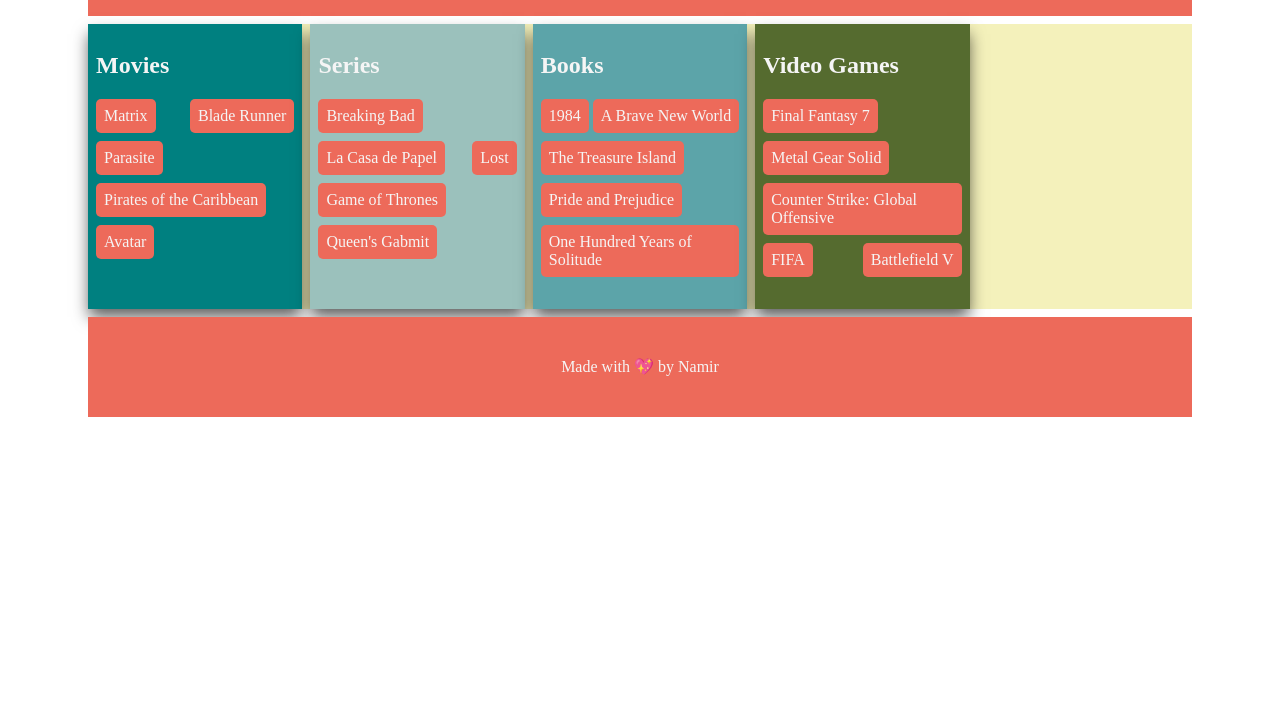
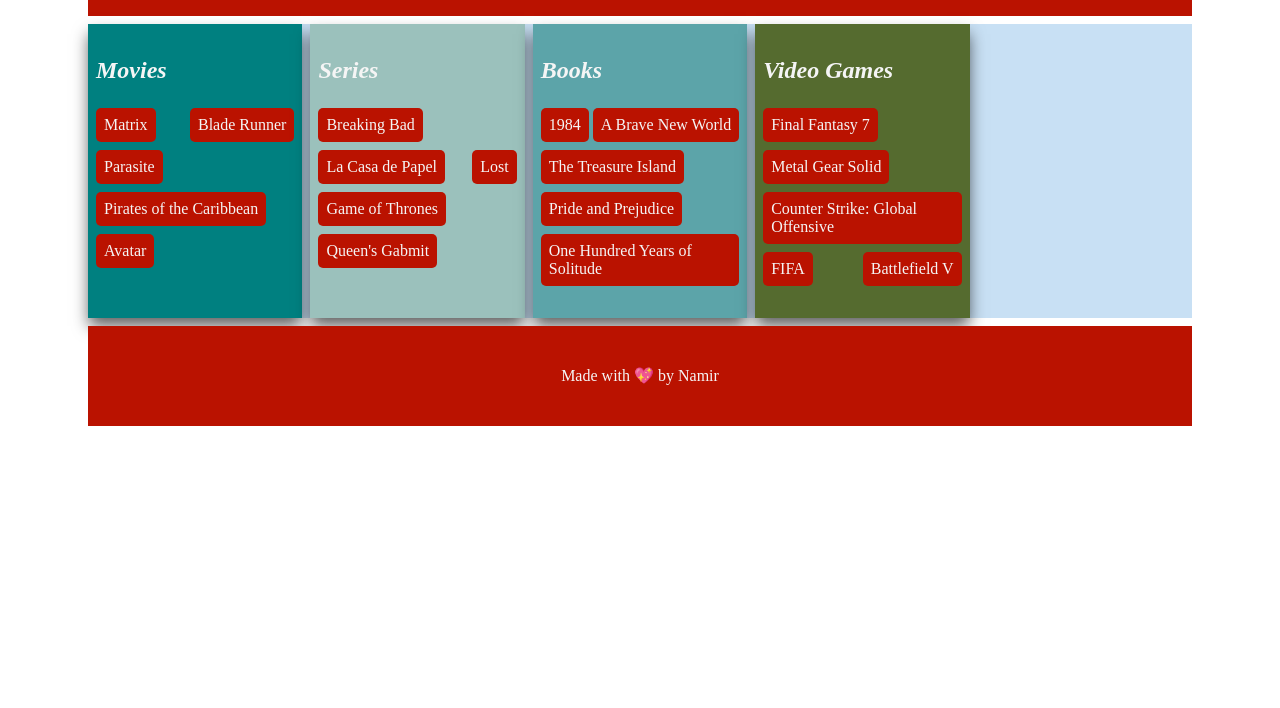
Before and after one commit to namirsab/css-layout-example, a plain HTML site: page index.html in a window 1280 px wide. Shown: the part 92-800 px from the top of the page. Drawn offline with Linux system fonts and the light colour scheme.

Commit message:
Change file structure

```diff
--- /dev/null
+++ b/index.css
@@ -0,0 +1,3 @@
+@import "./src/styles/base.css";
+@import "./src/styles/colors.css";
+@import "./src/styles/page.css";
--- a/index.html
+++ b/index.html
@@ -4,7 +4,7 @@
     <meta charset="UTF-8" />
     <meta http-equiv="X-UA-Compatible" content="IE=edge" />
     <meta name="viewport" content="width=device-width, initial-scale=1.0" />
-    <link rel="stylesheet" href="./styles.css" />
+    <link rel="stylesheet" href="./index.css" />
     <title>Grid & Flex</title>
   </head>
   <body class="body-grid">
--- /dev/null
+++ b/src/styles/base.css
@@ -0,0 +1,15 @@
+* {
+  box-sizing: border-box;
+}
+
+html {
+  font-size: 16px;
+}
+
+h1,
+h2,
+h3 {
+  line-height: 1.5em;
+  font-style: italic;
+  color: var(--heading-color);
+}
--- /dev/null
+++ b/src/styles/colors.css
@@ -0,0 +1,7 @@
+/* To define CSS Variables */
+:root {
+  --background-color: white;
+  --primary-color: #ba1200ff;
+  --heading-color: whitesmoke;
+  --content-background-color: #c8e0f4ff;
+}
--- a/styles.css
+++ b/src/styles/page.css
@@ -1,22 +1,13 @@
-/* Global Styles */
-* {
-  box-sizing: border-box;
-}
-
-html {
-  font-size: 16px;
-}
-
 .body-grid {
   display: grid;
   grid-template-rows: [header] 100px [content] auto [footer] 100px;
   row-gap: 8px;
+  background-color: var(--background-color);
 }
 
 .header {
   grid-row: header;
-  /* grid-column: content; */
-  background-color: #ed6a5a;
+  background-color: var(--primary-color);
   color: whitesmoke;
 }
 
@@ -34,7 +25,7 @@ html {
 
 .content {
   grid-row: content;
-  background-color: #f4f1bb;
+  background-color: var(--content-background-color);
   display: grid;
   gap: 8px;
   grid-template-columns: repeat(auto-fill, minmax(200px, 1fr));
@@ -44,7 +35,7 @@ html {
 .interest-box {
   color: whitesmoke;
   padding: 8px;
-  box-shadow: 0px 9px 15px -1px rgba(0, 0, 0, 0.63);
+  box-shadow: 0 9px 15px -1px rgba(0, 0, 0, 0.63);
 }
 
 .movies {
@@ -73,7 +64,7 @@ html {
 .interest-box-items > li {
   list-style-type: none;
   border-radius: 5px;
-  background-color: #ed6a5a;
+  background-color: var(--primary-color);
   padding: 8px;
   margin-bottom: 8px;
 }
@@ -84,7 +75,7 @@ html {
   color: whitesmoke;
   justify-content: center;
   align-items: center;
-  background-color: #ed6a5a;
+  background-color: var(--primary-color);
 }
 
 @media screen and (min-width: 800px) {
```
Also changed, not shown: 1 other file.
